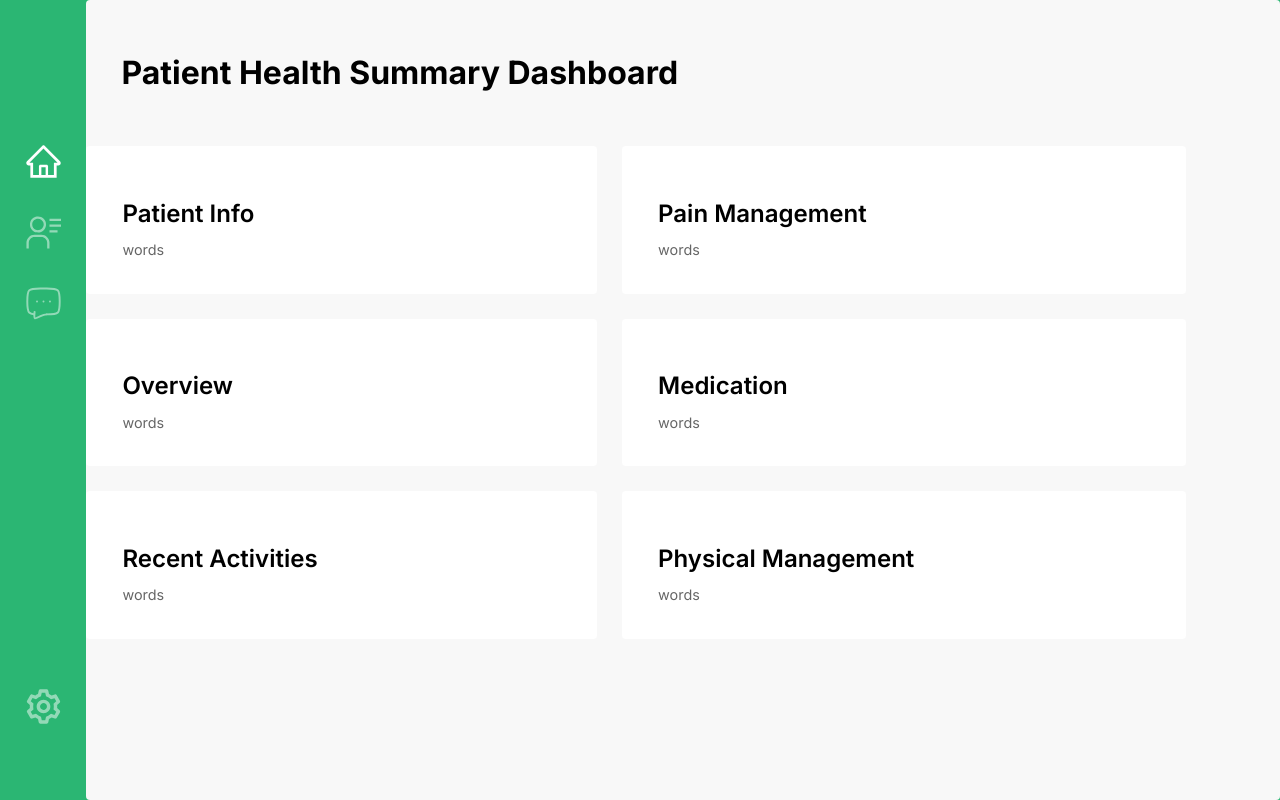
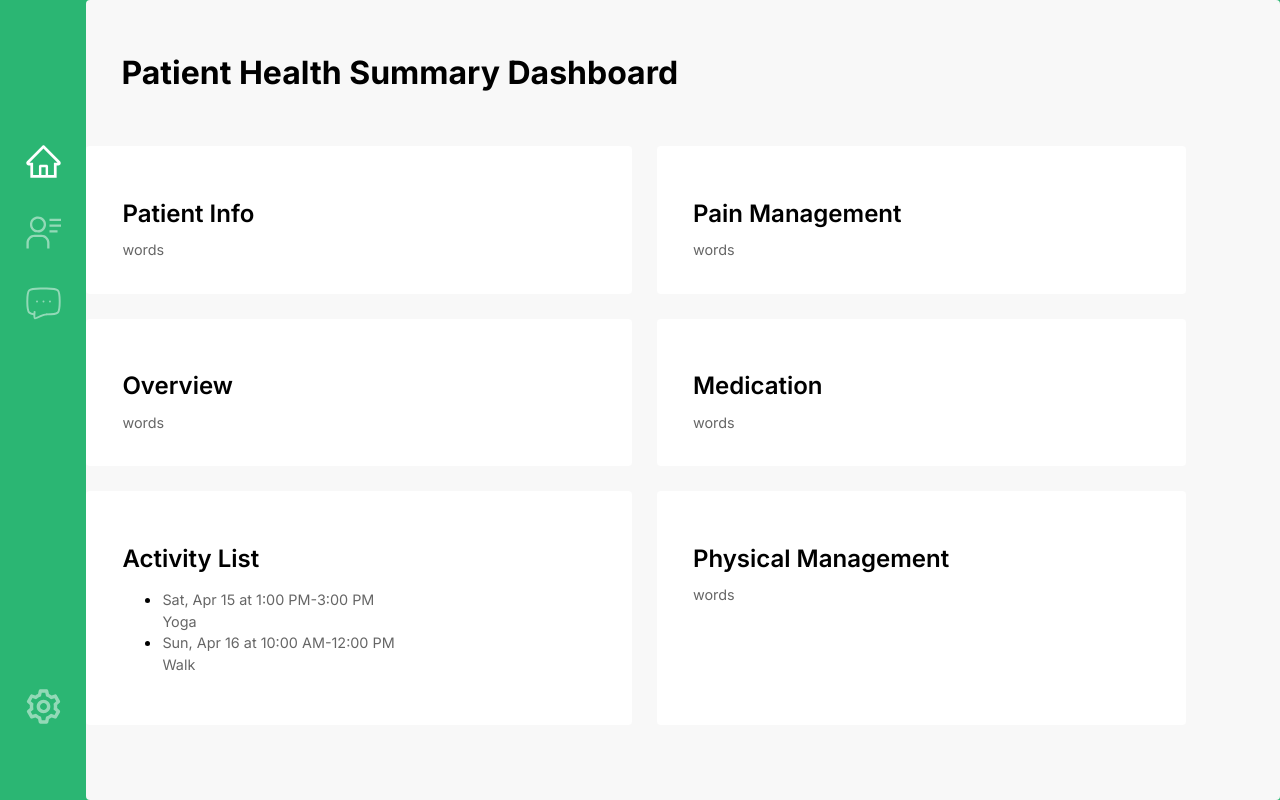
Before and after one commit to tim-tersigni/nerveli-dashboard-prototype, a Next.js app: page / in a window 1280 px wide. Built offline with nearby package versions, Linux system fonts and the light colour scheme.

Commit message:
Create unstyled activity list component

```diff
--- a/components/Card.tsx
+++ b/components/Card.tsx
@@ -3,7 +3,7 @@ import styles from "./card.module.css";
 
 interface Props {
   title: string;
-  body: string;
+  body?: string;
   children?: ReactNode;
 }
 
--- /dev/null
+++ b/components/activity-list.tsx
@@ -0,0 +1,41 @@
+import React, {ReactNode} from "react";
+import Card from './card'
+import styles from './activity-list.module.css'
+
+interface Event {
+    id: string;
+    title: string;
+    startDateTime: Date;
+    endDateTime: Date;
+}
+
+const events = [
+  {
+    id: "1",
+    title: "Yoga",
+    startDateTime: new Date("2023-04-15T13:00:00Z"),
+    endDateTime: new Date("2023-04-15T15:00:00Z"),
+  },
+  {
+    id: "2",
+    title: "Walk",
+    startDateTime: new Date("2023-04-16T10:00:00Z"),
+    endDateTime: new Date("2023-04-16T12:00:00Z"),
+  },
+];
+
+function ActivityList() {
+  return (
+    <Card title="Activity List">
+      <ul>
+        {events.map((event) => (
+          <li key={event.id}>
+            <p>{`${event.startDateTime.toLocaleDateString('en-US', { weekday: 'short', month: 'short', day: 'numeric' })} at ${event.startDateTime.toLocaleTimeString('en-US', { hour: 'numeric', minute: 'numeric' })}-${event.endDateTime.toLocaleTimeString('en-US', { hour: 'numeric', minute: 'numeric', hour12: true })}`}</p>
+            <p>{event.title}</p>
+          </li>
+        ))}
+      </ul>
+    </Card>
+  );
+}
+export default ActivityList;
--- a/components/icon.tsx
+++ b/components/icon.tsx
@@ -7,6 +7,7 @@ interface Props {
   alt: string;
   width: number;
   height: number;
+  path: string;
   isSelected?: boolean;
   onClick?: () => void;
 }
--- a/pages/index.tsx
+++ b/pages/index.tsx
@@ -5,6 +5,7 @@ import Layout from '@/components/layout'
 import Sidebar from '@/components/sidebar'
 import Icon from '@/components/icon'
 import Card from '@/components/card'
+import ActivityList from '@/components/activity-list'
 import { profile } from 'console'
 import Image from 'next/image'
 
@@ -22,12 +23,12 @@ export default function Home() {
       <main className={styles.main}>
         <Sidebar
             icons={[
-              <Icon src='/images/home-icon.svg' alt='Home' width={35} height={35}/>,
-              <Icon src='/images/profile-icon.svg' alt="Profile" width={35} height={35}/>,
-              <Icon src='/images/chat-icon.svg' alt="Messages" width={35} height={35}/>,
+              <Icon src='/images/home-icon.svg' alt='Home' width={35} height={35} path="google.com"/>,
+              <Icon src='/images/profile-icon.svg' alt="Profile" width={35} height={35} path="google.com"/>,
+              <Icon src='/images/chat-icon.svg' alt="Messages" width={35} height={35} path="google.com"/>,
             ]}
             bottomIcons={[
-              <Icon src='/images/gear-icon.svg' alt="Settings" width={35} height={35}/>,
+              <Icon src='/images/gear-icon.svg' alt="Settings" width={35} height={35} path="google.com"/>,
             ]}
           />
         <div className={styles.mainContainer}>
@@ -47,9 +48,7 @@ export default function Home() {
             <Card title="Medication" body="words">
               {" "}
             </Card>
-            <Card title="Recent Activities" body="words">
-              {" "}
-            </Card>
+            <ActivityList/>
             <Card title="Physical Management" body="words">
               {" "}
             </Card>
```
Also changed, not shown: components/activity-list.module.css (added).
